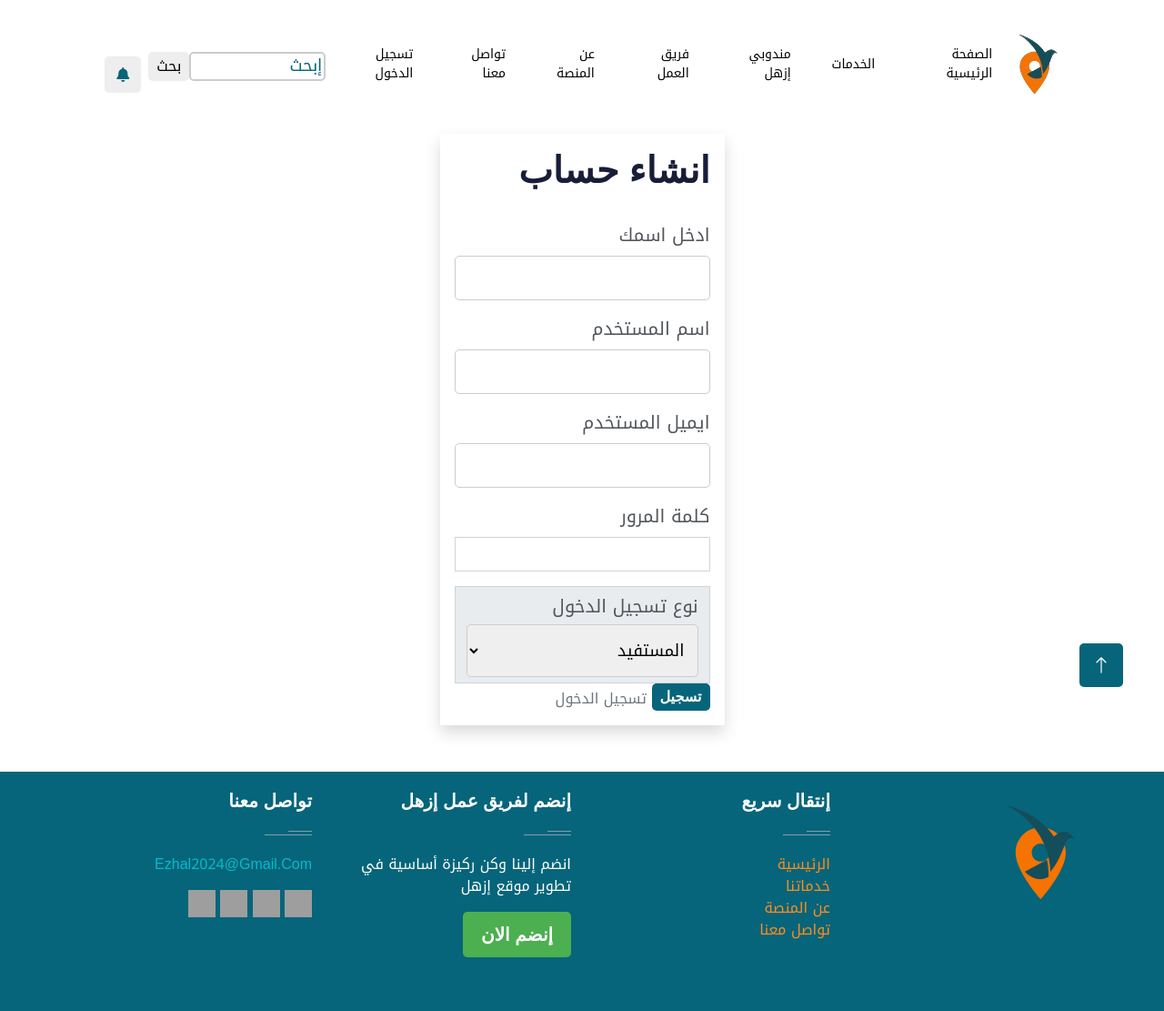
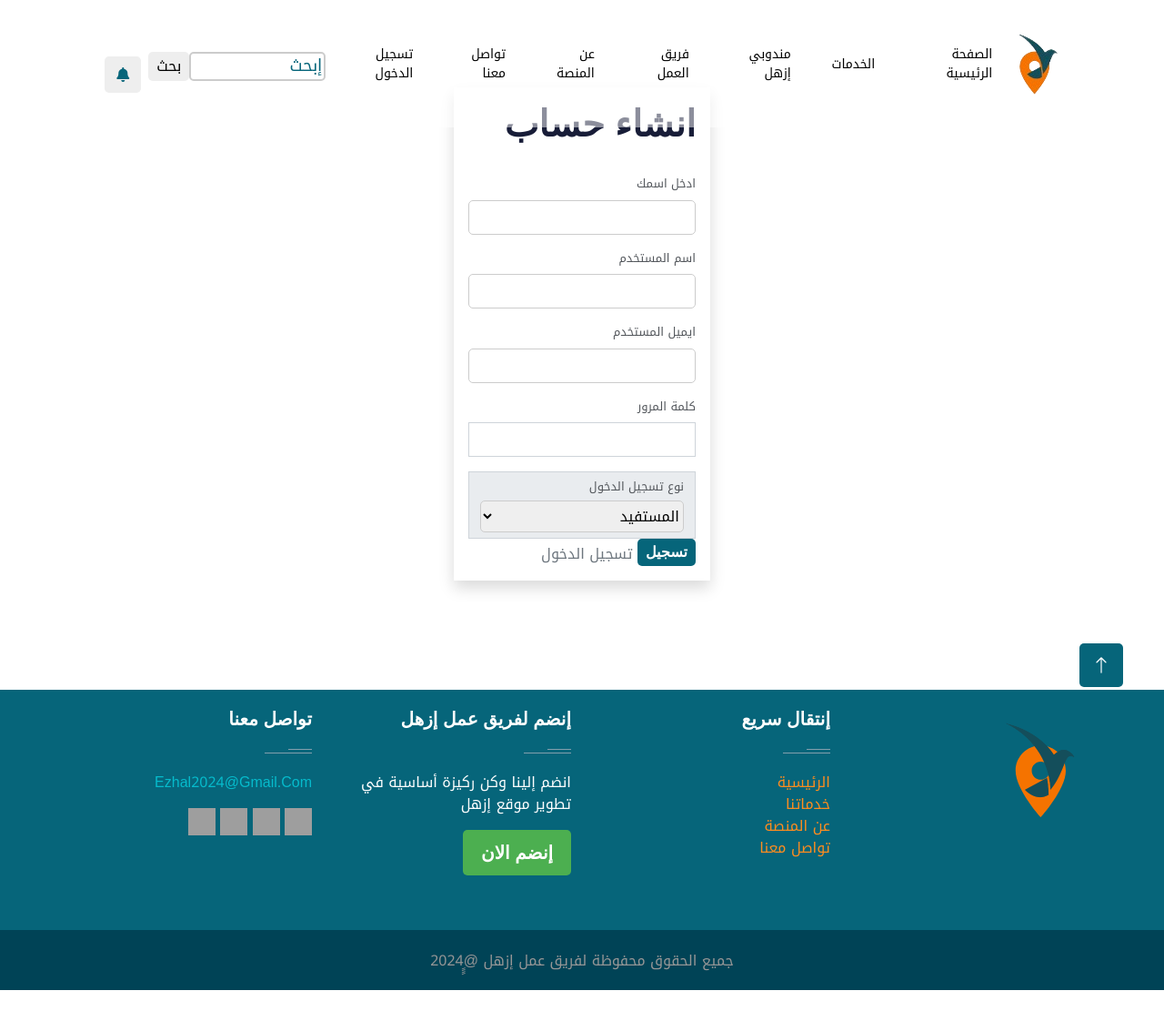
Before and after one commit to mohammedALhakmy/ezhal, a PHP site: page /regist.php in a window 1280 px wide. Shown: the top 1111 px of the page at 91% size. After the commit the page ends 1088 px from the top, so only its background shows below. Run offline with PHP 8.4, Linux system fonts and the light colour scheme; some libraries are stand-ins or nearby versions; grey boxes are pictures that could not be loaded.

Commit message:
done benzen

```diff
--- a/include/head.php
+++ b/include/head.php
@@ -40,14 +40,14 @@
         label {
             display: block;
             margin-bottom: 5px;
-            font-size: 20px;
+            font-size: 13px;
         }
         input[type="text"], select {
             width: 100%;
-            padding: 10px;
+            /*padding: 10px;*/
             border: 1px solid #ccc;
             border-radius: 5px;
-            font-size: 18px;
+            /*font-size: 12px;*/
         }
         .btn {
             background-color: #4caf50;
--- a/regist.php
+++ b/regist.php
@@ -3,7 +3,7 @@
 if(isset($_SESSION['uid'])){
     header('Location: services.php');  }
 ?>
-    <div class="d-flex justify-content-center align-items-center vh-100  mt-5">
+    <div class="d-flex justify-content-center align-items-center  mt-5">
 
     	<form class="shadow w-450 p-3 mt-5"
     	      action="cod6e.php"
@@ -79,6 +79,11 @@
 		  <a href="login.php" class="link-secondary">تسجيل الدخول</a>
 		</form>
     </div>
+    <br>
+    <br>
+    <br>
+    <br>
+    <br>
     <script>
         document.getElementById('type').addEventListener('change', function() {
             var type = this.value;
```
